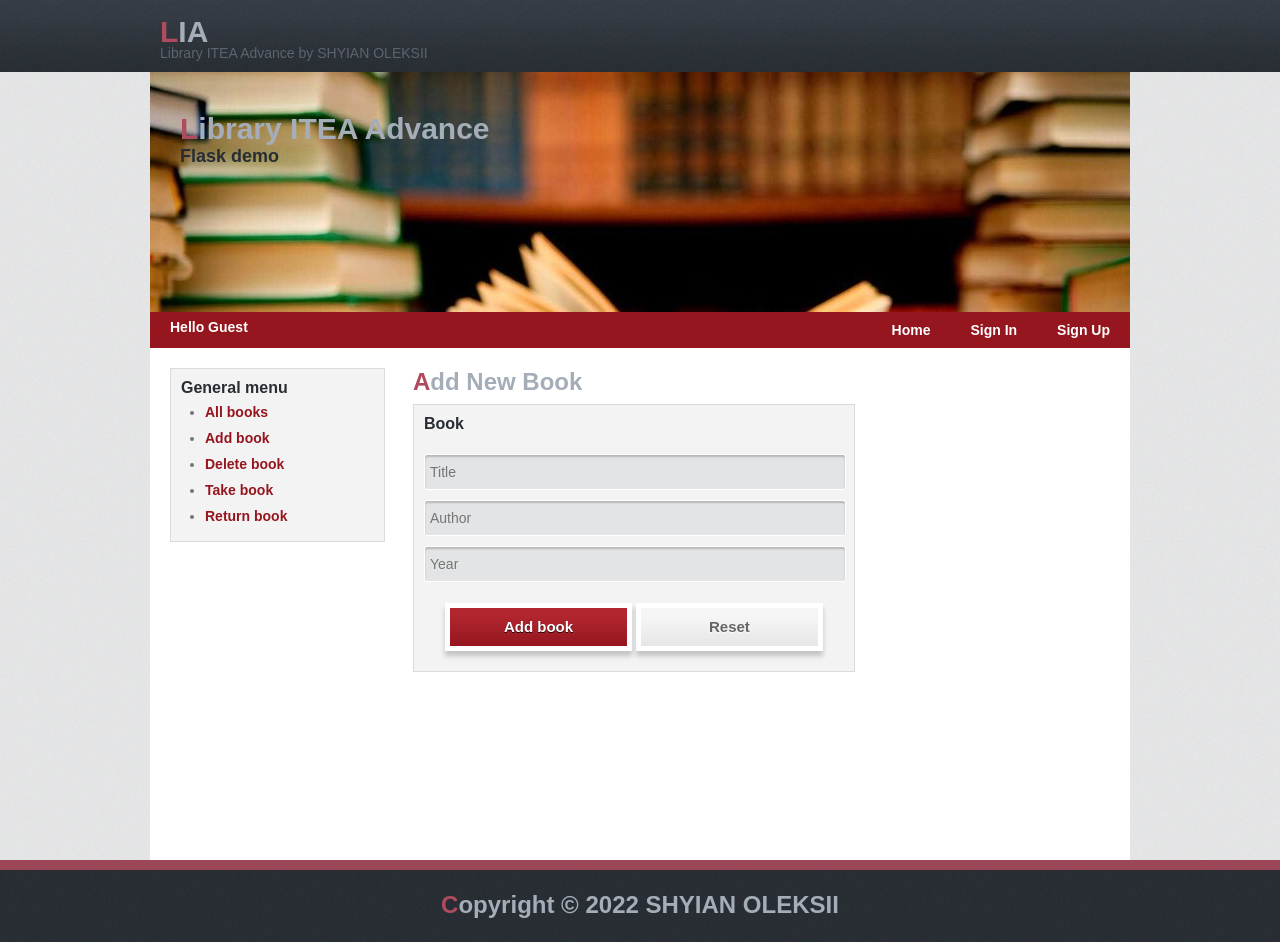
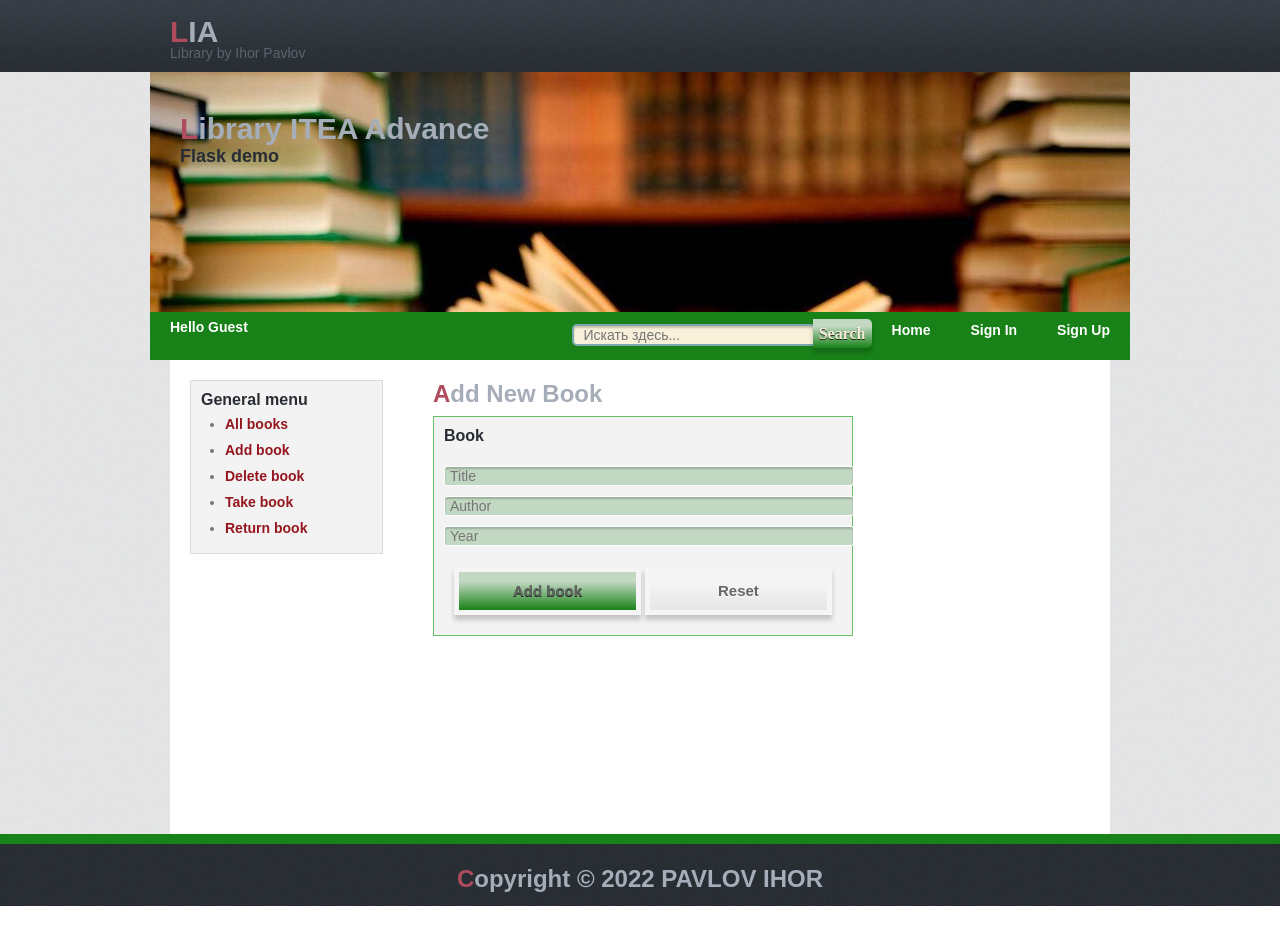
Before and after one commit to IhorPavlov/Python_Advanced_final_project, a Flask app: page /add_book in a window 1280 px wide. After the commit the page ends 906 px from the top, so only its background shows below. Run offline with Flask 2, Linux system fonts and the light colour scheme.

Commit message:
a reader, search-box without search

```diff
--- a/backend/main.py
+++ b/backend/main.py
@@ -1,13 +1,7 @@
-# from Library.storages.orm_storage import ORMStorage
-# # from client_handler import ClientHandler
-# from Library.library import Library
-# from socket import socket
-
-
 from flask import Flask, render_template, request
-
 from Library.library import Library
 from Library.storages.orm_storage import ORMStorage
+from backend.search_form import SearchForm
 
 CURRENT_USER_ID = 1
 
@@ -37,9 +31,55 @@ if not lib.get_all_books():
     lib.load_books_from_txt_file('books.txt', sep='$!$')
 
 
-@app.route('/')
+@app.route('/', methods=['GET', 'POST'])
 def index():
+    search = SearchForm()
+    print(search)
+    if request.method == 'POST':
+
+
+        if not (search):
+            return render_template('add_book.html', message='Введены некорректные данные')
+        print(search)
+        # ret_code, ret_msg = lib.add_book(title_book)
+        return render_template('index.html', message='ret_msg')
+
     return render_template('index.html')
+
+
+
+    # search_book_form = SearchForm()
+    #
+    # if request.method == 'POST':
+    #     if search_book_form.validate_on_submit():
+    #         print(search_book_form.title.data)
+    #
+    #     else:
+    #         print('Error')
+    #
+    # return render_template('index.html', form=search_book_form)
+
+
+
+    # search = SearchForm(request.form)
+    # if request.method == 'POST':
+    #     print(search)
+    #     return api_get_all_books()
+    #
+    # return render_template('index.html', form=search)
+
+
+    # if request.method == 'POST':
+    #     search = request.form.get('search')
+    #
+    #     # if not (title_book and author_book and year_book):
+    #     #     return render_template('add_book.html', message='Введены некорректные данные')
+    #     # if not year_book.isnumeric():
+    #     #     return render_template('add_book.html', message='Введен некорректный год издания')
+    #
+    #     print(search)
+
+    # return render_template('index.html')
 
 
 @app.route('/books', methods=['GET'])
@@ -85,7 +125,7 @@ def api_delete_book():
         id_books = [int(i) for i in request.form.keys() if i.isnumeric()]
 
         if len(id_books):
-            ret_msg = lib.remove_books(id_books)
+            ret_code, ret_msg = lib.remove_books(id_books)
             return render_template('delete_book.html',
                                    books=sorted(lib.get_all_books(), key=lambda book: book.id),
                                    message=ret_msg)
@@ -99,7 +139,8 @@ def api_take_book():
         id_books = [int(i) for i in request.form.keys() if i.isnumeric()]
 
         if len(id_books):
-            message = lib.give_books(id_books, CURRENT_USER_ID)
+            ret_code, message = lib.books_for_reader(id_books, reader_id = 1)
+            #вместо reader_id = 1 вставить CURRENT_USER_ID
             return render_template('take_book.html',
                                    books=sorted(lib.get_available_books(), key=lambda book: book.id),
                                    message=message)
@@ -113,7 +154,7 @@ def api_return_book():
         id_books = [int(i) for i in request.form.keys() if i.isnumeric()]
 
         if len(id_books):
-            message = lib.return_books(id_books, CURRENT_USER_ID)
+            ret_code, message = lib.return_books_to_library(id_books, reader_id = 1)
             return render_template('return_book.html',
                                    books=sorted(lib.get_all_book_from_reader(CURRENT_USER_ID),
                                                 key=lambda book: book.id),
--- a/site/static/style/style.css
+++ b/site/static/style/style.css
@@ -12,7 +12,7 @@ body {
 }
 
 ::selection {
-	background-color: #9f385b;
+	background-color: #2AC82A;
 	color: white;
 }
 
@@ -58,6 +58,7 @@ h1 {
 
 h1::first-letter {
 	color: #ae4b5d;
+;
 }
 
 h2 {
@@ -77,7 +78,8 @@ h4 {
 }
 
 h5 {
-
+    font-size: 16px;
+	color: #ae4b5d;
 }
 
 h6 {
@@ -135,8 +137,8 @@ table {
 	-webkit-border-radius: 5px;
 	-moz-border-radius: 5px;
 	border-radius: 5px;
-	background-color: #282d33;
-	color: #9da4af;
+	background-color: white;
+	color: black;
 }
 
 table th, table td {
@@ -149,12 +151,12 @@ table th {
 	color: white;
 	font-weight: bold;
 	vertical-align: middle;
-	background-color: #9c4757;
+	background-color: #188218;
 }
 
 table td {
 	vertical-align: top;
-	border-top: 1px solid #d8dbde;
+	border-top: 1px solid black;
 }
 
 table td a {
@@ -167,7 +169,7 @@ table tbody th {
 }
 
 table th+th,table td+td,table th+td {
-	border-left: 1px solid #d8dbde;
+	border-left: 1px solid black;
 }
 
 table thead tr:first-child th:first-child, table tbody tr:first-child td:first-child {
@@ -195,8 +197,8 @@ table tbody tr:last-child td:last-child {
 }
 
 table tr:hover {
-	background-color: #622833;
-	color: #d8dbde;
+	background-color: #188218;
+	color: white;
 }
 
 /*Forms*/
@@ -217,7 +219,7 @@ input,select,textarea {
 	padding: 7px 5px;
 	line-height: 18px;
 	border: 1px solid white;
-	background-color: #e3e4e5;
+	background-color: #C2D8C2;
 	-webkit-transition: background linear 0.2s;
 	-moz-transition: background linear 0.2s;
 	-ms-transition: background linear 0.2s;
@@ -242,7 +244,7 @@ input::-webkit-input-placeholder {
 }
 
 input:focus,textarea:focus {
-	background-color: #d6d6d6;
+	background-color: #DED3A9;
 	outline: none;
 }
 
@@ -259,21 +261,21 @@ textarea {
 button {
 	cursor: pointer;
 	display: inline-block;
-	background-color: #95161f;
+	background-color: #188218;
 	background-repeat: no-repeat;
-	background-image: -webkit-gradient(linear, 0 0, 0 100%, from(#b0252e), color-stop(25%, #b0252e), to(#95161f));
-	background-image: -webkit-linear-gradient(#b0252e, #b0252e 25%, #95161f);
-	background-image: -moz-linear-gradient(top, #b0252e, #b0252e 25%, #95161f);
-	background-image: -ms-linear-gradient(#b0252e, #b0252e 25%, #95161f);
-	background-image: -o-linear-gradient(#b0252e, #b0252e 25%, #95161f);
-	background-image: linear-gradient(#b0252e, #b0252e 25%, #95161f);
-	filter: progid:DXImageTransform.Microsoft.gradient(startColorstr='#b0252e', endColorstr='#95161f', GradientType=0);
+	background-image: -webkit-gradient(linear, 0 0, 0 100%, from(#C2D8C2), color-stop(25%, #C2D8C2), to(#188218));
+	background-image: -webkit-linear-gradient(#C2D8C2, #C2D8C2 25%, #188218);
+	background-image: -moz-linear-gradient(top, #C2D8C2, #C2D8C2 25%, #188218);
+	background-image: -ms-linear-gradient(#C2D8C2, #C2D8C2 25%, #188218);
+	background-image: -o-linear-gradient(#C2D8C2, #C2D8C2 25%, #188218);
+	background-image: linear-gradient(#C2D8C2, #C2D8C2 25%, #188218);
+	filter: progid:DXImageTransform.Microsoft.gradient(startColorstr='#C2D8C2', endColorstr='#95161f', GradientType=0);
 	padding: 10px 18px 11px;
-	color: white;
+	color: #666666;
 	font-size: 15px;
 	line-height: normal;
 	font-weight: bold;
-	border: 5px solid white;
+	border: 5px solid #f5f5f5;
 	text-shadow: 0 1px 0 rgba(0, 0, 0, 0.8);
 	-webkit-box-shadow: 0 5px 5px rgba(0, 0, 0, 0.2);
 	-moz-box-shadow: 0 5px 5px rgba(0, 0, 0, 0.2);
@@ -515,11 +517,50 @@ form.search > input[type=text]:focus {
 
 .nav {
 	width: 980px;
-	height: 29px;
-	background-color: #95161f;
+	height: 48px;
+	background-color: #188218;
 	margin: 0 auto;
 	padding-top: 7px;
 }
+
+* {box-sizing: border-box;}
+body{margin: 0;}
+div {padding: 0px 0}
+form {
+  position: relative;
+  width: 300px;
+  margin: 0 auto;
+}
+.d1 {background: #188218;}
+.d1 input {
+  width: 100%;
+  height: 22px;
+  padding-left: 10px;
+  border: 2px solid #7BA7AB;
+  border-radius: 5px;
+  outline: none;
+  background: #F9F0DA;
+  color: #9E9C9C;
+}
+.d1 button {
+  position: absolute;
+  top: 0;
+  right: 0px;
+  width: 59px;
+  height: 29px;
+  border: none;
+  border-radius: 0 5px 5px 0;
+  cursor: pointer;
+  padding: 0px 0px 0px;
+
+}
+.d1 button:before {
+  content: "Search";
+  font-family: FontAwesome;
+  font-size: 16px;
+  color: #F9F0DA;
+}
+
 
 ul.menu {
 	display: inline-block;
@@ -595,7 +636,7 @@ ul.general_menu li a:hover {
 .addBookCol form {
 	width: 420px;
 	background-color: #f3f3f3;
-	border: 1px solid #d8dbde;
+	border: 1px solid #66C066;
 	padding: 10px;
 	color: #757575;
 }
@@ -614,6 +655,7 @@ ul.general_menu li a:hover {
 
 .addBookCol input[type=radio],.addBookCol input[type=checkbox] {
 	width: auto;
+
 }
 
 .addBookCol p {
@@ -742,7 +784,7 @@ ul.img li:hover {
 	bottom: 0;
 	width: 100%;
 	background: #e7e4e4 url("../images/bg-footer.png") repeat;
-	border-top: 10px solid #9c4757;
+	border-top: 10px solid #188218;
 	height: 72px;
 	overflow: hidden;
 }
--- a/site/templates/add_book.html
+++ b/site/templates/add_book.html
@@ -3,7 +3,7 @@
 <div class="addBookCol">
 
     {% if message %}
-    <h2>{{message}}</h2>
+    <h5>{{message}}</h5>
     <br><br>
     {% endif %}
 
@@ -14,8 +14,6 @@
         <input type="text" id="title" name="title" placeholder="Title" required>
         <input type="text" id="author" name="author" placeholder="Author" required>
         <input type="text" id="year" name="year" placeholder="Year" required>
-
-
         <br><br>
 
         <center>
--- a/site/templates/base.html
+++ b/site/templates/base.html
@@ -11,7 +11,7 @@
 		<div class="wrapper">
 			<div class="header">
 				<div class="headerContent">
-					<div class="left"><h1><a href="/">LIA</a></h1><p>Library ITEA Advance by SHYIAN OLEKSII</p></div>
+					<div class="left"><h1><a href="/">LIA</a></h1><p>Library by Ihor Pavlov</p></div>
 					<div class="right">
 					</div>
 				</div>
@@ -30,11 +30,20 @@
 				<label class="userInfo">Hello Guest</label>
 
 				<ul class="menu">
+					<li><div class="d1">
+  						<form>
+							<input type="text" placeholder="Искать здесь...">
+							<button type="submit"></button>
+						</form>
+					</div></li>
 					<li><a href="/">Home</a></li>
 					<li><a href="login">Sign In</a></li>
 					<li><a href="registration">Sign Up</a></li>
 				</ul>
+
 			</div>
+
+
 
 			<div class="main">
 
@@ -57,7 +66,7 @@
 
 			<div class="footer">
 				<div class="footerContent">
-					<h1>Copyright © 2022 SHYIAN OLEKSII</h1>
+					<h1>Copyright © 2022 PAVLOV IHOR</h1>
 				</div>
 			</div>
 
--- a/site/templates/books.html
+++ b/site/templates/books.html
@@ -29,6 +29,7 @@
             {% endfor %}
             </tbody>
         </table>
+
     {% else %}
     <h1>No books yet</h1>
     {% endif %}
--- a/site/templates/delete_book.html
+++ b/site/templates/delete_book.html
@@ -2,7 +2,7 @@
 {% block content %}
 <div class="rightCol">
     {% if message %}
-    <h2>{{message}}</h2>
+    <h5>{{message}}</h5>
     <br><br>
     {% endif %}
 
```
Also changed, not shown: backend/Library/library.py (+45 -18 lines), backend/search_form.py (added, +9 -0 lines), site/static/images/569647.png (added).
